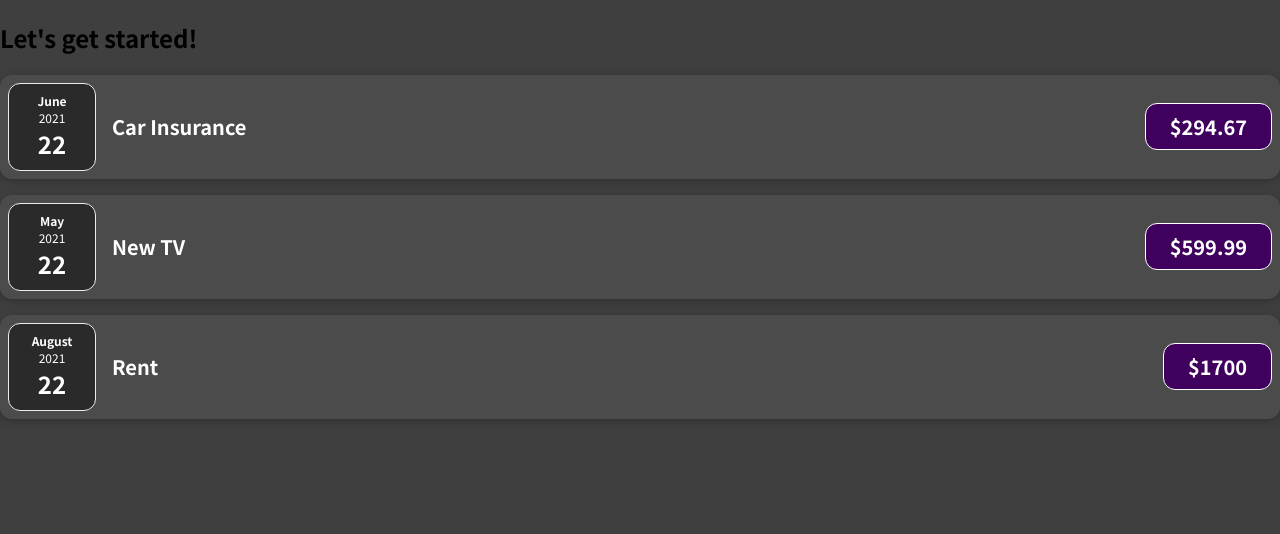
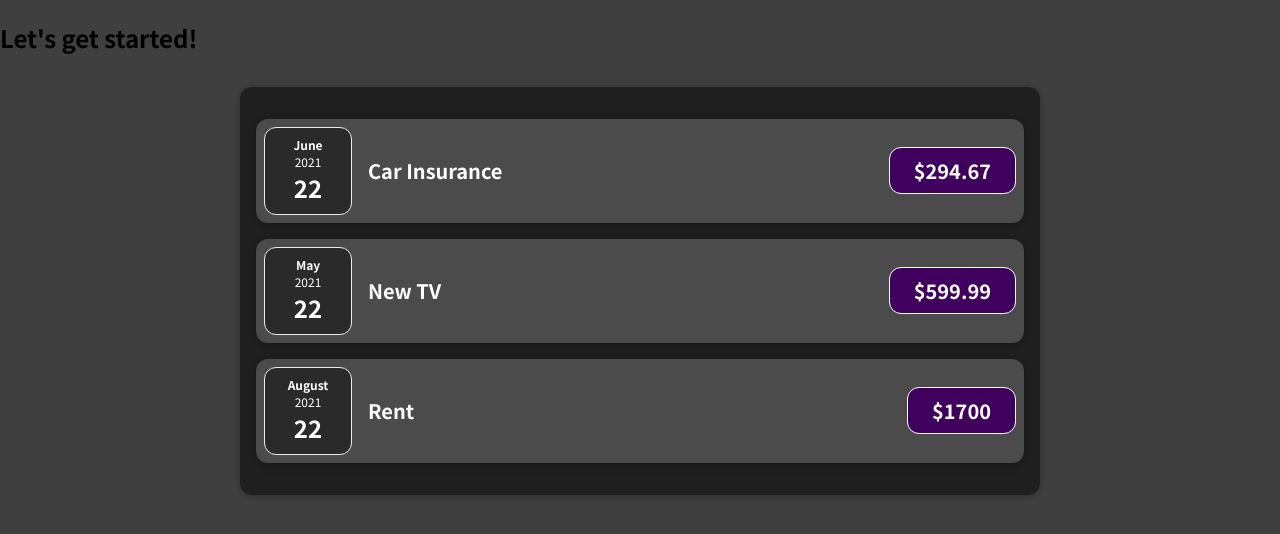
Before and after one commit to pazzissima/React2021, a JavaScript app: page / in a window 1280 px wide. Shown: the top 534 px of the page. Built offline with nearby package versions, Linux system fonts and the light colour scheme.

Commit message:
solved the practice task, yay! + beginning of the concept of composition

```diff
--- a/src/App.js
+++ b/src/App.js
@@ -1,4 +1,4 @@
-import ExpenseItem from './components/ExpenseItem';
+import Expenses from './components/Expenses';
 
 function App() {
   const expenses = [
@@ -26,9 +26,7 @@
   return (
     <div>
       <h2>Let's get started!</h2>
-      <ExpenseItem exp={expenses[0].title} amt={expenses[0].amount} dt={expenses[0].date}></ExpenseItem>
-      <ExpenseItem exp={expenses[1].title} amt={expenses[1].amount} dt={expenses[1].date}></ExpenseItem>
-      <ExpenseItem exp={expenses[2].title} amt={expenses[2].amount} dt={expenses[2].date}></ExpenseItem>
+      <Expenses items={expenses}/>
     </div>
   );
 }
--- /dev/null
+++ b/src/components/Expenses.css
@@ -0,0 +1,9 @@
+.expenses {
+  padding: 1rem;
+  background-color: rgb(31, 31, 31);
+  margin: 2rem auto;
+  width: 50rem;
+  max-width: 95%;
+  border-radius: 12px;
+  box-shadow: 0 1px 8px rgba(0, 0, 0, 0.25);
+}
--- /dev/null
+++ b/src/components/Expenses.js
@@ -0,0 +1,16 @@
+import ExpenseItem from './ExpenseItem';
+import './Expenses.css';
+
+function Expenses(props) {
+
+	return (
+		<div className="expenses">
+		  <ExpenseItem exp={props.items[0].title} amt={props.items[0].amount} dt={props.items[0].date}></ExpenseItem>
+	      <ExpenseItem exp={props.items[1].title} amt={props.items[1].amount} dt={props.items[1].date}></ExpenseItem>
+	      <ExpenseItem exp={props.items[2].title} amt={props.items[2].amount} dt={props.items[2].date}></ExpenseItem>
+		</div>
+	)
+
+}
+
+export default Expenses;
```
Also changed, not shown: src/components/Card.js (added, +7 -0 lines), src/components/Card.css (added), 1 other file (tests, documents, lock files or other folders).
